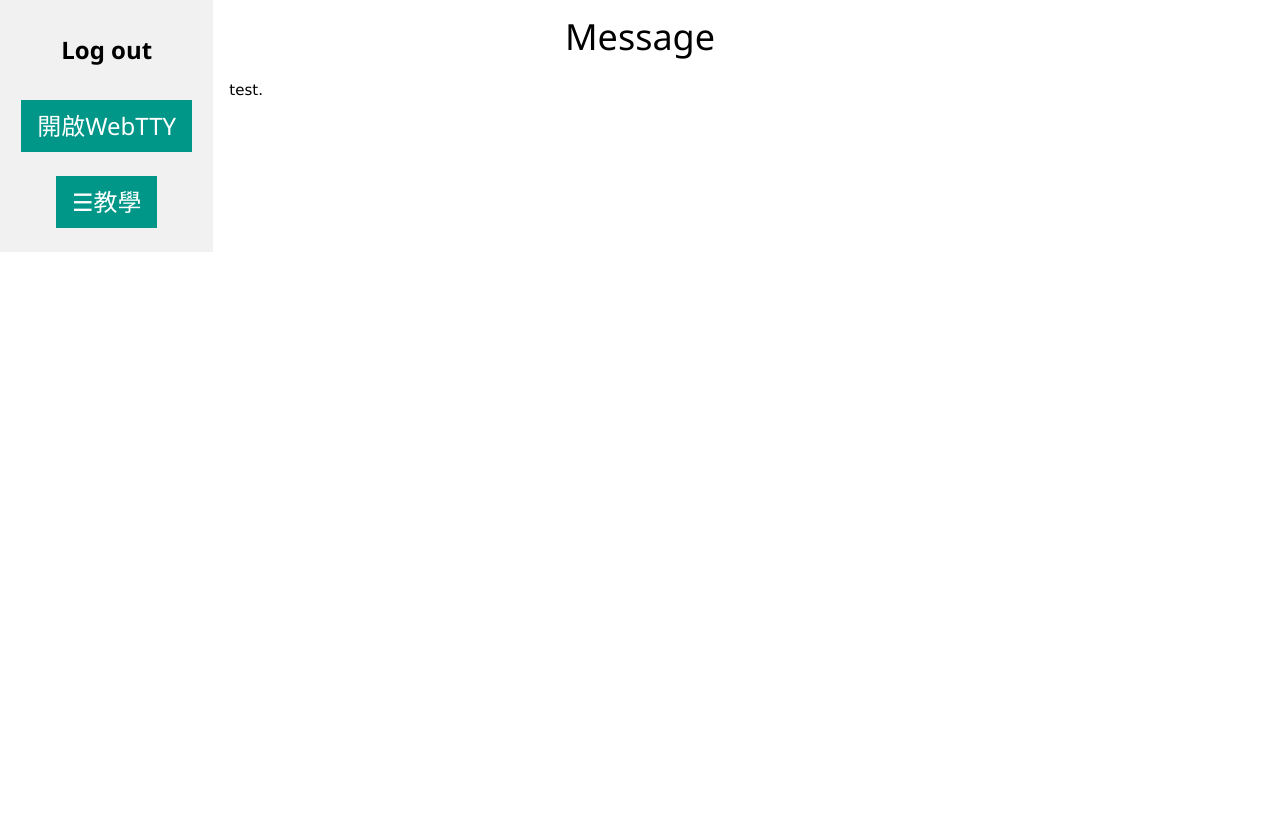
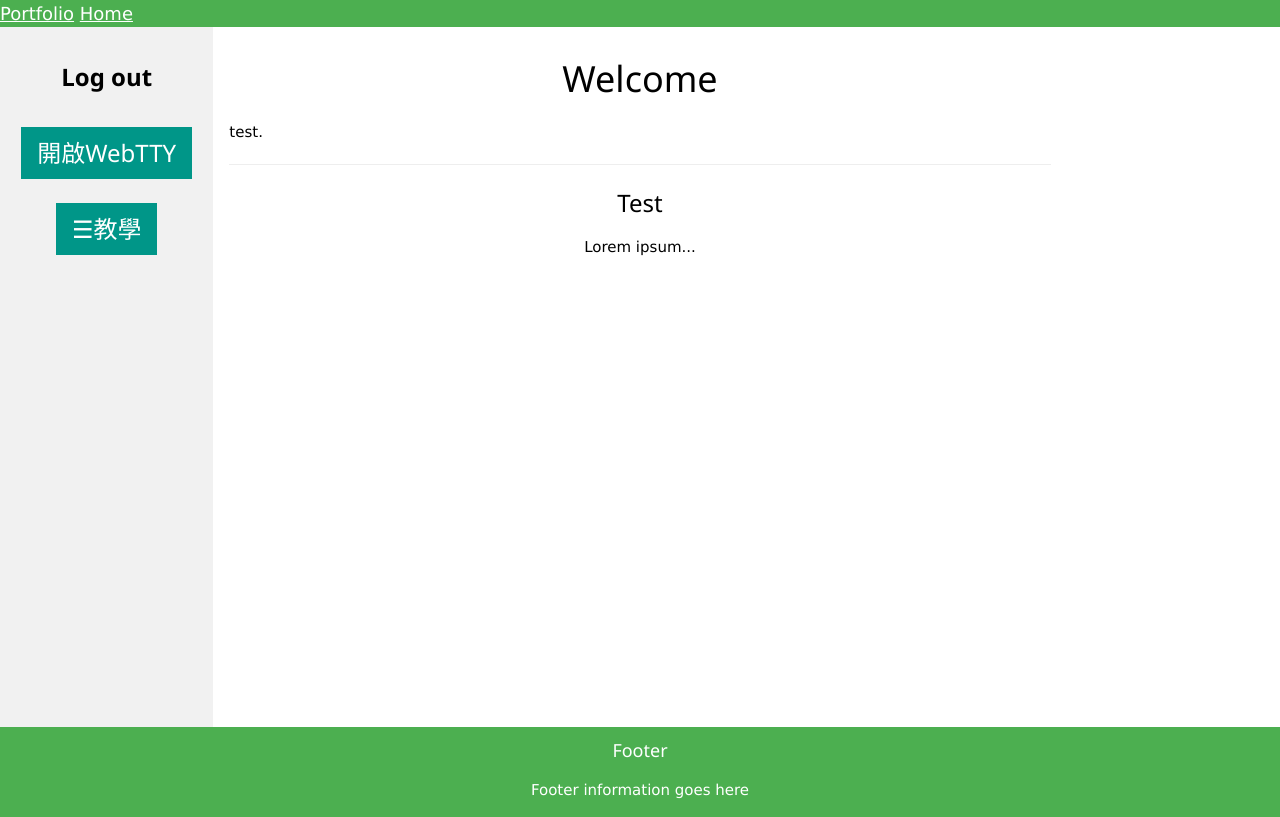
Before and after one commit to VagrantPi/elearn-project, a PHP site: page /index.php in a window 1280 px wide. Shown: the part 172-989 px from the top of the page. Before the commit the page ends 424 px from the top, so only its background shows below. Run offline with PHP 8.4, Linux system fonts and the light colour scheme; the visitor is signed in with stand-in values (Sample User, id 1); some libraries are stand-ins or nearby versions.

Commit message:
relayout home page

```diff
--- a/index.php
+++ b/index.php
@@ -27,14 +27,18 @@
     }
   }
 ?>
+
+
+
+
 <!DOCTYPE html>
 <html>
 <title>e-Learn NPTU</title>
 <meta name="viewport" content="width=device-width, initial-scale=1">
 <link rel="stylesheet" href="http://www.w3schools.com/lib/w3.css">
-<style>                      	 //RWD
+<style>
 /* Set the height of the grid so that left and right col can be 100% (adjust as needed) */
-.w3-row {height: 800px}
+.w3-row {height: 700px}
 
 /* Set a 100% height to left and right col */
 .w3-col.m2, w3-col.m2 {height: 100%;}
@@ -44,114 +48,9 @@
   .w3-row {height:auto;}
 }
 </style>
+<body>
 
 
-<style type="text/css">         //補充的CSS
-  /*#Footer {
-    width:100%;
-    position:absolute;
-    bottom:0;
-  }*/
-  .loginbody {
-    text-align: center;
-  }
-  .error {
-    color:red;
-  }
-  .list {
-    !text-align:left;
-  }
-</style>
-
-<script>			//FB api
-  // This is called with the results from from FB.getLoginStatus().
-  function statusChangeCallback(response) {
-    console.log('statusChangeCallback');
-    console.log(response);
-    // The response object is returned with a status field that lets the
-    // app know the current login status of the person.
-    // Full docs on the response object can be found in the documentation
-    // for FB.getLoginStatus().
-    if (response.status === 'connected') {
-      // Logged into your app and Facebook.
-      testAPI();
-    } else if (response.status === 'not_authorized') {
-      // The person is logged into Facebook, but not your app.
-      document.getElementById('status').innerHTML = 'Please log ' +
-        'into this app.';
-    } else {
-      // The person is not logged into Facebook, so we're not sure if
-      // they are logged into this app or not.
-      document.getElementById('status').innerHTML = 'Please log ' +
-        'into Facebook.';
-    }
-  }
-
-  // This function is called when someone finishes with the Login
-  // Button.  See the onlogin handler attached to it in the sample
-  // code below.
-  function checkLoginState() {
-    FB.getLoginStatus(function(response) {
-      statusChangeCallback(response);
-    });
-  }
-
-  window.fbAsyncInit = function() {
-  FB.init({
-    appId      : '476401455878165',
-    cookie     : true,  // enable cookies to allow the server to access
-                        // the session
-    xfbml      : true,  // parse social plugins on this page
-    version    : 'v2.5' // use graph api version 2.5
-  });
-
-  // Now that we've initialized the JavaScript SDK, we call
-  // FB.getLoginStatus().  This function gets the state of the
-  // person visiting this page and can return one of three states to
-  // the callback you provide.  They can be:
-  //
-  // 1. Logged into your app ('connected')
-  // 2. Logged into Facebook, but not your app ('not_authorized')
-  // 3. Not logged into Facebook and can't tell if they are logged into
-  //    your app or not.
-  //
-  // These three cases are handled in the callback function.
-
-  FB.getLoginStatus(function(response) {
-    statusChangeCallback(response);
-  });
-
-  };
-
-  // Load the SDK asynchronously
-  (function(d, s, id) {
-    var js, fjs = d.getElementsByTagName(s)[0];
-    if (d.getElementById(id)) return;
-    js = d.createElement(s); js.id = id;
-    js.src = "//connect.facebook.net/en_US/sdk.js";
-    fjs.parentNode.insertBefore(js, fjs);
-  }(document, 'script', 'facebook-jssdk'));
-
-  // Here we run a very simple test of the Graph API after login is
-  // successful.  See statusChangeCallback() for when this call is made.
-  function testAPI() {
-    console.log('Welcome!  Fetching your information.... ');
-    FB.api('/me', function(response) {
-      console.log('Successful login for: ' + response.name);
-      document.getElementById('status').innerHTML =
-        'Thanks for logging in, ' + response.name + '!';
-    });
-  }
-  function logout() {
-    FB.logout(function(response) {
-      // user is now logged out
-    });
-  }
-</script>
-
-
-
-<!-- Header -->
 <header class="w3-container w3-theme w3-padding w3-teal" id="myHeader">
   <i onclick="w3_open()" class="fa fa-bars w3-xlarge w3-opennav"></i>
   <div class="w3-center">
@@ -165,27 +64,14 @@
   </div>
 </header>
 
-
-
-<!-- Body -->
-<body>
-<script>
-  window.fbAsyncInit = function() {
-    FB.init({
-      appId      : '476401455878165',
-      xfbml      : true,
-      version    : 'v2.5'
-    });
-  };
-
-  (function(d, s, id){
-     var js, fjs = d.getElementsByTagName(s)[0];
-     if (d.getElementById(id)) {return;}
-     js = d.createElement(s); js.id = id;
-     js.src = "//connect.facebook.net/en_US/sdk.js";
-     fjs.parentNode.insertBefore(js, fjs);
-   }(document, 'script', 'facebook-jssdk'));
-</script>
+<?php if(isset($_SESSION["loginmenber"]) || ($_SESSION["loginmenber"]!=""))
+{  ?>
+<div class="w3-topnav w3-large w3-green">
+  <a href="#">Portfolio</a>
+  <a href="#">Home</a>
+</div>
+<?php
+}  ?>
 
 <div class="w3-center">
   <div class="w3-row">
@@ -196,36 +82,33 @@
           echo "帳號或密碼錯誤！";
 
         if(!isset($_SESSION["loginmenber"]) || ($_SESSION["loginmenber"]=="")) {
-      ?></p></h3>
+      ?>
+      </p></h3>
+
       <button class="w3-btn w3-xlarge w3-theme-dark" onclick="document.getElementById('login').style.display='block'" style="font-weight:900;">Log in</button>
-	  <!--<div class="fb-login-button" data-max-rows="1" data-size="xlarge" data-show-faces="false" onlogin="checkLoginState();"></div>-->
       <?php
         } else {
       ?>
       <p><a class="w3-btn w3-xlarge w3-theme-dark" style="font-weight:900;" href="index.php?logout=true">Log out</a></p>
       <input class="w3-btn w3-teal" type=button onclick="window.open('<?php echo "http://ws.csie.nptu.edu.tw:3000/wetty/ssh/" . $_SESSION["loginmenber"]?>');" value="開啟WebTTY">
+      <!--<p><a href="#">Link</a></p>-->
+      <!--<p><a class="w3-btn w3-teal" href="index.php?tutorial=true">教學</a></p>--><p>
+      <span class="w3-opennav w3-xlarge w3-btn w3-teal" onclick="w3_open()">&#9776;教學</span>
       <?php
         }
       ?>
-      <!--<p><a href="#">Link</a></p>-->
-      <!--<p><a class="w3-btn w3-teal" href="index.php?tutorial=true">教學</a></p>--><p>
-      <span class="w3-opennav w3-xlarge w3-btn w3-teal" onclick="w3_open()">&#9776;教學</span>
 </div>
-
 <!--教學漢堡-->
-<nav class="w3-sidenav w3-light-grey w3-card-8 w3-animate-left w3-large" style="width:25%;display:none">
+      <p>
+        <nav class="w3-sidenav w3-light-grey w3-card-8 w3-animate-left w3-large" style="width:35%;display:none" >
         <h3>
         <a href="javascript:void(0)" onclick="w3_close()"
   class="w3-closenav w3-large">Close &times;</a>
         <a class="w3-green w3-padding-16" href="#">list</a>
-  <a href="index.php?tutorial=1">test1</a>
-  <a Target="_new" href="wetty.php">test2</a>
-  <a href="index.php?tutorial=3">test3</a>
-  <a href="index.php?tutorial=4">test4</a>
+        <a href="index.php?tutorial=1">C++ tutorial</a>
         </h3>
         </nav>
-
-
+      </p>
       <script>
         function w3_open() {
           document.getElementsByClassName("w3-sidenav")[0].style.display = "block";
@@ -237,43 +120,39 @@ function w3_close() {
 
 
 
+
+
+
+    <div class="w3-col m8 w3-container">
     <?php
-      if(isset($_GET["tutorial"]) && ($_GET["tutorial"]=="1")){
-    ?>
-      <iframe src="tutorial/demo/index.html" width="80%" height="100%" frameborder="0" ></iframe>
-    <?php
-      }
-      else if (isset($_GET["tutorial"]) && ($_GET["tutorial"]=="3")) {
-    ?>
-        <iframe src="http://junwu.nptu.edu.tw/dokuwiki/doku.php?id=c:ifcase" width="80%" height="100%" frameborder="0" ></iframe>
-    <?php
-      }
-      else if (isset($_GET["tutorial"]) && ($_GET["tutorial"]=="4")) {
+      /*if(isset($_GET["tutorial"]) && ($_GET["tutorial"]=="1")){
     ?>
         <iframe src="list.html" width="80%" height="100%" frameborder="0" ></iframe>
     <?php
-      }else {
+      }else {*/
     ?>
-    <div class="w3-col m8 w3-container">
-      <h1>Message</h1>
+      <h1>Welcome</h1>
       <p class="w3-justify">test.</p>
-      <!--<hr>
-      <h3>Message test</h3>
-      <p>測試中.......</p>-->
-    </div>
-    <!--<div class="w3-col m2 w3-light-grey w3-padding">
-      <div class="w3-card-2 w3-padding">
-        <p>ADS</p>
-      </div><br>
-      <div class="w3-card-2 w3-padding">
-        <p>ADS</p>
-      </div>
-    </div>-->
+      <hr>
+
+      <h3>Test</h3>
+      <p>Lorem ipsum...</p>
+
     <?php
-    }
+    //}
     ?>
+
   </div>
 </div>
+
+<footer class="w3-container w3-green">
+  <h5>Footer</h5>
+  <p>Footer information goes here</p>
+</footer>
+
+
+
+
 
 <!-- Modal -->
 <div id="login" class="w3-modal">
@@ -288,10 +167,11 @@ function w3_close() {
     <form name="form" method="post" action="">
       <body class="loginbody">
         <h4>
-          帳號：<input type="text" name="username" value="<?php if(isset($_COOKIE["remId"])) {echo $_COOKIE["remId"];} ?>" > <p>
-          密碼：<input type="password" name="passwd" value="<?php if(isset($_COOKIE["remPwd"])) {echo $_COOKIE["remPwd"];} ?>" ><p>
-          <input class="w3-btn w3-teal" type="submit" name="button" value="登入" >
-          <input class="w3-check" type="checkbox" name="rememberme" value="true" id="rememberme" checked ><label class"w3-validate">記住我帳號密碼</label><p>
+          &nbsp;&nbsp;&nbsp;帳號：<input type="text" name="username" value="<?php if(isset($_COOKIE["remId"])) {echo $_COOKIE["remId"];} ?>" > <p>
+          &nbsp;&nbsp;&nbsp;密碼：<input type="password" name="passwd" value="<?php if(isset($_COOKIE["remPwd"])) {echo $_COOKIE["remPwd"];} ?>" ><p>
+          &nbsp;&nbsp;&nbsp;&nbsp;<input class="w3-btn w3-teal" type="submit" name="button" value="登入" >
+          <input class="w3-check" type="checkbox" name="rememberme" value="true" id="rememberme" checked ><label class"w3-validate">記住我帳號密碼</label>
+
         </h4>
       </body>
     </form>
@@ -300,11 +180,17 @@ function w3_close() {
 </div>
 
 
-<!--
-<footer id="Footer" class="w3-container w3-teal">
-  <h5>測試中.........</h5>
-  <p>有BUG請回報:xup6u06m4@gmail.com</p>
-</footer>
--->
+
+
+
+
+
+
+
+
+
+
+
+
 </body>
 </html>
```
Lines whose indentation alone changed are shown as unchanged.
